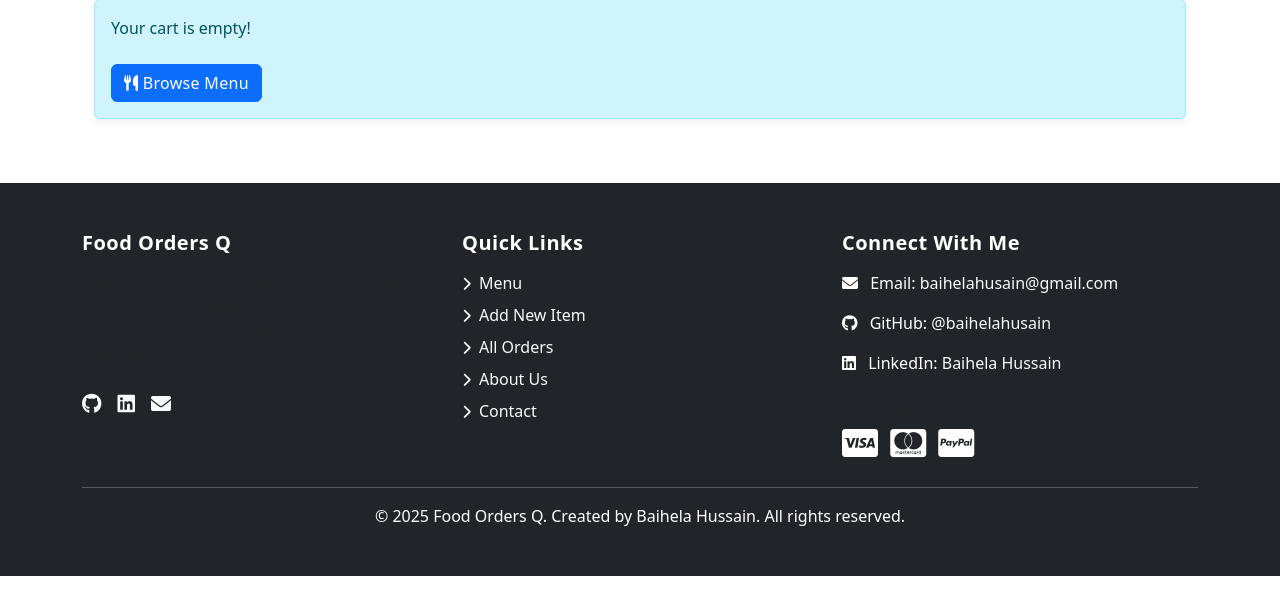
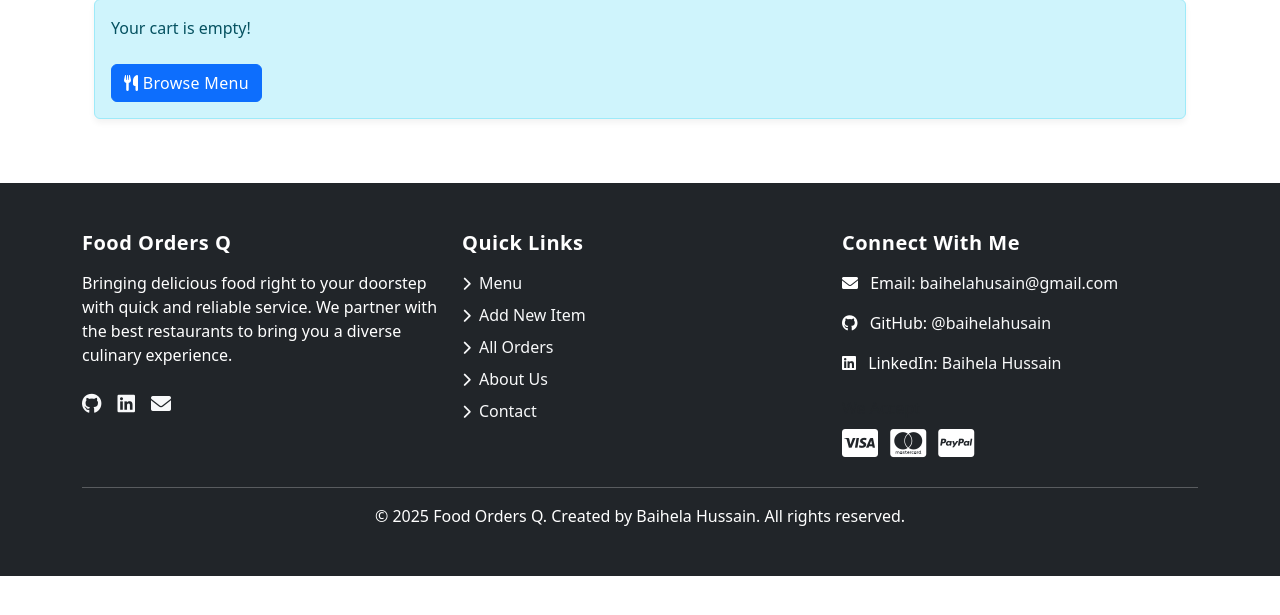
Before and after one commit to baihelahusain/Food_Orders_Q_Prepway, a Django app: page /food/cart/ in a window 1280 px wide. Shown: the part 143-758 px from the top of the page. Run offline with Django 5.2, Linux system fonts and the light colour scheme; the visitor is signed in with stand-in values (Sample User, id 1); data that the repository does not hold is empty.

Commit message:
Update base.html

```diff
--- a/food/templates/food/base.html
+++ b/food/templates/food/base.html
@@ -103,10 +103,12 @@
                     <h1 class="display-4 fw-bold mb-3">Delicious Food Delivered To Your Door</h1>
                     <p class="lead mb-4">Experience a wide variety of cuisines from the comfort of your home with our quick and reliable delivery service.</p>
                     {% if user.is_authenticated and user.is_superuser %}
+                    {#
                     <div class="d-flex flex-wrap gap-2">
                         <a href="/food/add/" class="btn btn-primary btn-lg rounded-pill px-4"><i class="fas fa-plus-circle me-2"></i> Add New Item</a>
                         <a href="/food/all-orders/" class="btn btn-outline-light btn-lg rounded-pill px-4"><i class="fas fa-list-alt me-2"></i> Manage Orders</a>
                     </div>
+                    #}
                     {% else %}
                     <a href="{% url 'food:index' %}" class="btn btn-primary btn-lg rounded-pill px-4">Order Now <i class="fas fa-arrow-right ms-2"></i></a>
                     {% endif %}
@@ -130,7 +132,7 @@
             <div class="row">
                 <div class="col-lg-4 mb-4">
                     <h5 class="mb-3 fw-bold">Food Orders Q</h5>
-                    <p class="text-muted">Bringing delicious food right to your doorstep with quick and reliable service. We partner with the best restaurants to bring you a diverse culinary experience.</p>
+                    <p>Bringing delicious food right to your doorstep with quick and reliable service. We partner with the best restaurants to bring you a diverse culinary experience.</p>
                     <div class="d-flex mt-4">
                         <a href="https://github.com/baihelahusain" target="_blank" class="me-3 text-light social-icon"><i class="fab fa-github fa-lg"></i></a>
                         <a href="https://www.linkedin.com/in/baihela-hussain/" target="_blank" class="me-3 text-light social-icon"><i class="fab fa-linkedin fa-lg"></i></a>
```
